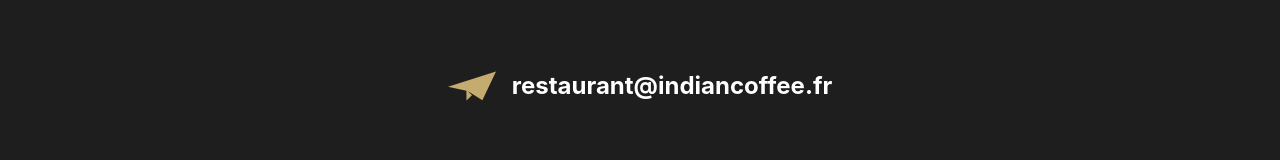
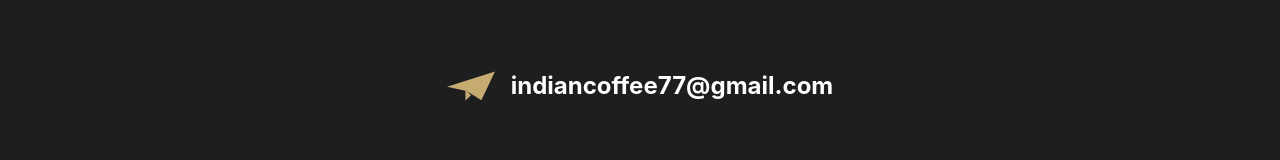
Before and after one commit to Teyik0/indian-cofee-shop, a Next.js app: page /contact in a window 1280 px wide. Shown: the part 298-458 px from the top of the page. Built offline with nearby package versions, Linux system fonts and the light colour scheme.

Commit message:
email change

```diff
--- a/pages/contact.tsx
+++ b/pages/contact.tsx
@@ -54,7 +54,7 @@ const contact = () => {
           <div className='flex items-center'>
             <SiMinutemailer className='w-12 h-12 text-[#C6AB71] mr-4' />
             <p className='text-lg sm:text-2xl text-center text-white font-bold'>
-              restaurant@indiancoffee.fr
+              indiancoffee77@gmail.com
             </p>
           </div>
         </div>
--- a/pages/index.tsx
+++ b/pages/index.tsx
@@ -33,7 +33,7 @@ export default function Home() {
         />
         <meta
           property='og:description'
-          content="L'Indian Coffee est un Restaurant fast food indien à Savigny le Temple, nous proposons également des plats à emporter."
+          content='Dégustez des plats rapides et délicieux de la cuisine indienne au restaurant fast food Indian Coffee à Savigny le Temple'
         />
         <meta property='og:locale' content='fr' />
         <meta property='og:locale:alternate' content='en' />
```
